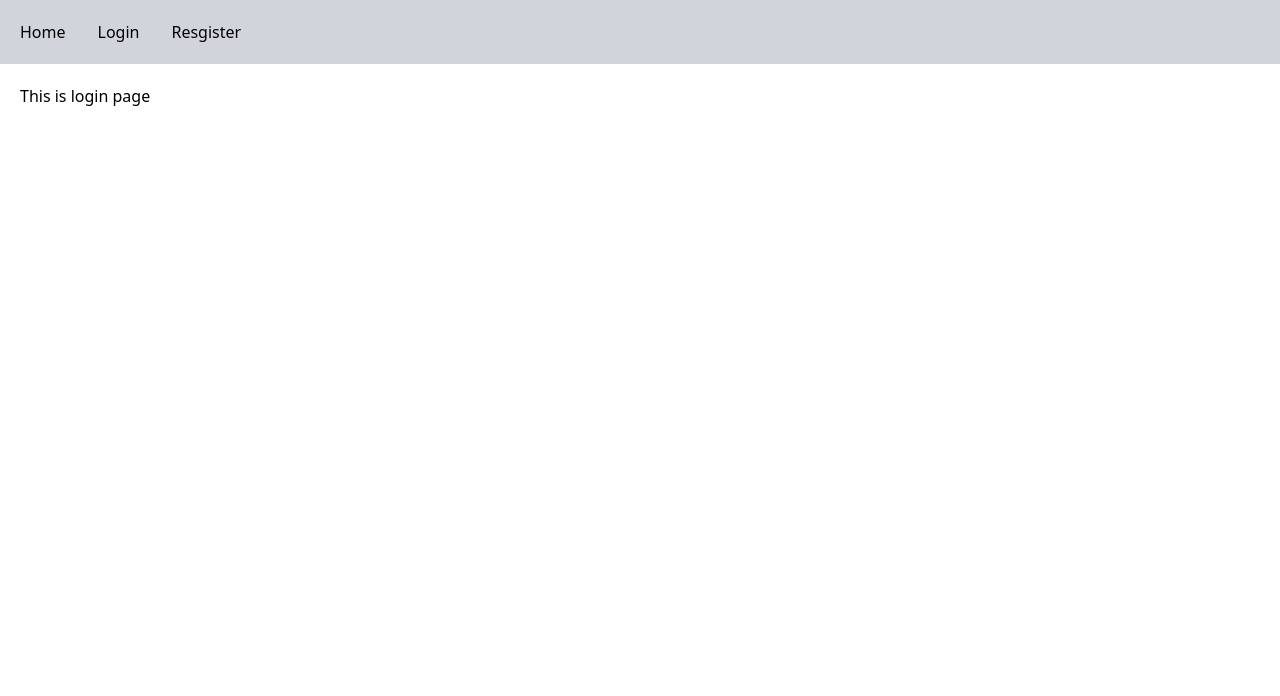
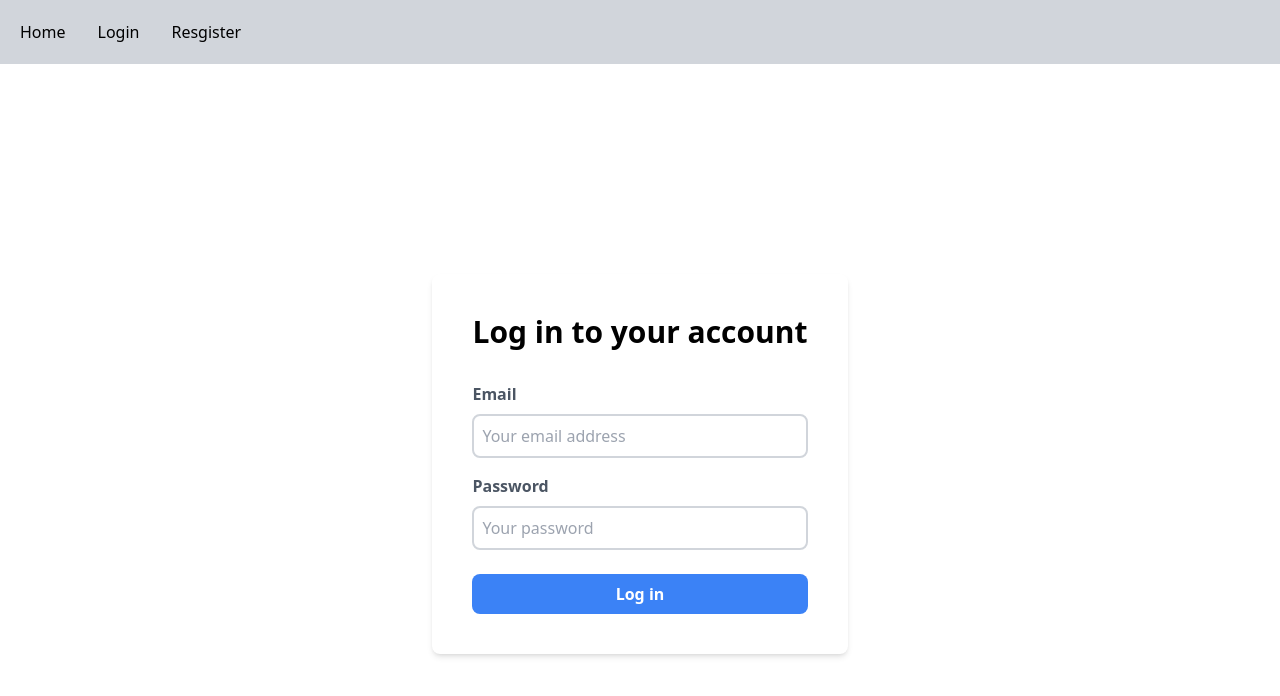
Before and after one commit to rajibrahman74/email-password-auth, a React (Vite) app: page /login in a window 1280 px wide. Shown: the top 696 px of the page. Built offline with nearby package versions, Linux system fonts and the light colour scheme.

Commit message:
[ADD]-create-login-form

```diff
--- a/src/components/Login.jsx
+++ b/src/components/Login.jsx
@@ -1,12 +1,64 @@
-import React from "react";
+import React, { useState } from "react";
 
 const Login = () => {
+  const [email, setEmail] = useState("");
+  const [password, setPassword] = useState("");
+
+  const handleSubmit = (e) => {
+    e.preventDefault();
+    console.log(`Email: ${email}, Password: ${password}`);
+    // Send a request to the backend to authenticate the user
+  };
+
   return (
-    <div className="max-w-7xl p-5 mx-auto">
-      <h2>This is login page</h2>
+    <div className="flex flex-col items-center justify-center min-h-screen">
+      <div className="bg-white p-10 rounded-lg shadow-md">
+        <h1 className="text-3xl font-bold text-center mb-8">
+          Log in to your account
+        </h1>
+        <form onSubmit={handleSubmit}>
+          <div className="mb-4">
+            <label
+              htmlFor="email"
+              className="block font-semibold mb-2 text-gray-600"
+            >
+              Email
+            </label>
+            <input
+              type="email"
+              id="email"
+              className="border-2 border-gray-300 p-2 w-full rounded-lg focus:outline-none focus:border-blue-500"
+              placeholder="Your email address"
+              value={email}
+              onChange={(e) => setEmail(e.target.value)}
+            />
+          </div>
+          <div className="mb-6">
+            <label
+              htmlFor="password"
+              className="block font-semibold mb-2 text-gray-600"
+            >
+              Password
+            </label>
+            <input
+              type="password"
+              id="password"
+              className="border-2 border-gray-300 p-2 w-full rounded-lg focus:outline-none focus:border-blue-500"
+              placeholder="Your password"
+              value={password}
+              onChange={(e) => setPassword(e.target.value)}
+            />
+          </div>
+          <button
+            type="submit"
+            className="bg-blue-500 hover:bg-blue-700 text-white font-semibold py-2 px-4 rounded-lg w-full"
+          >
+            Log in
+          </button>
+        </form>
+      </div>
     </div>
   );
 };
 
 export default Login;
-<h2>This is login page</h2>;
```
